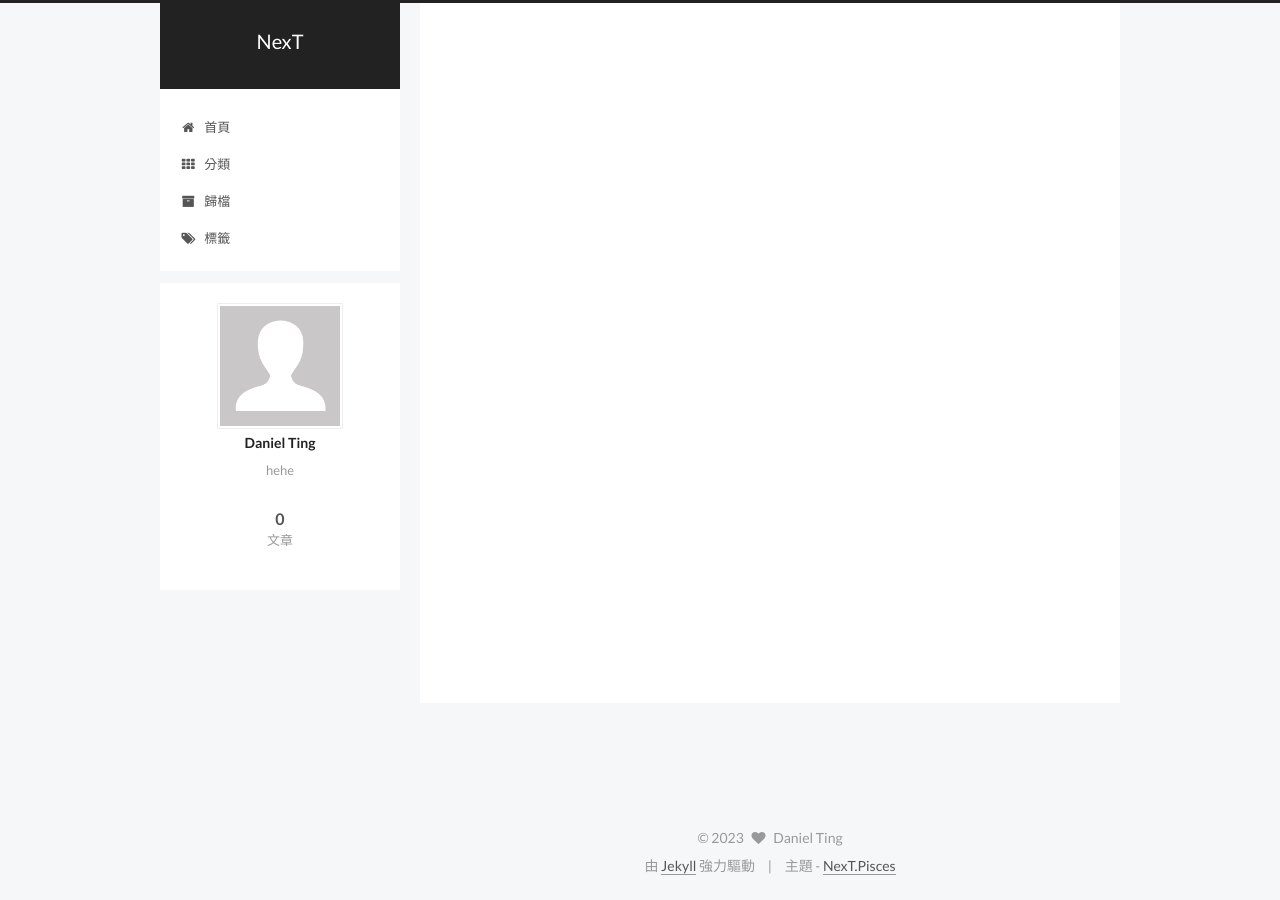
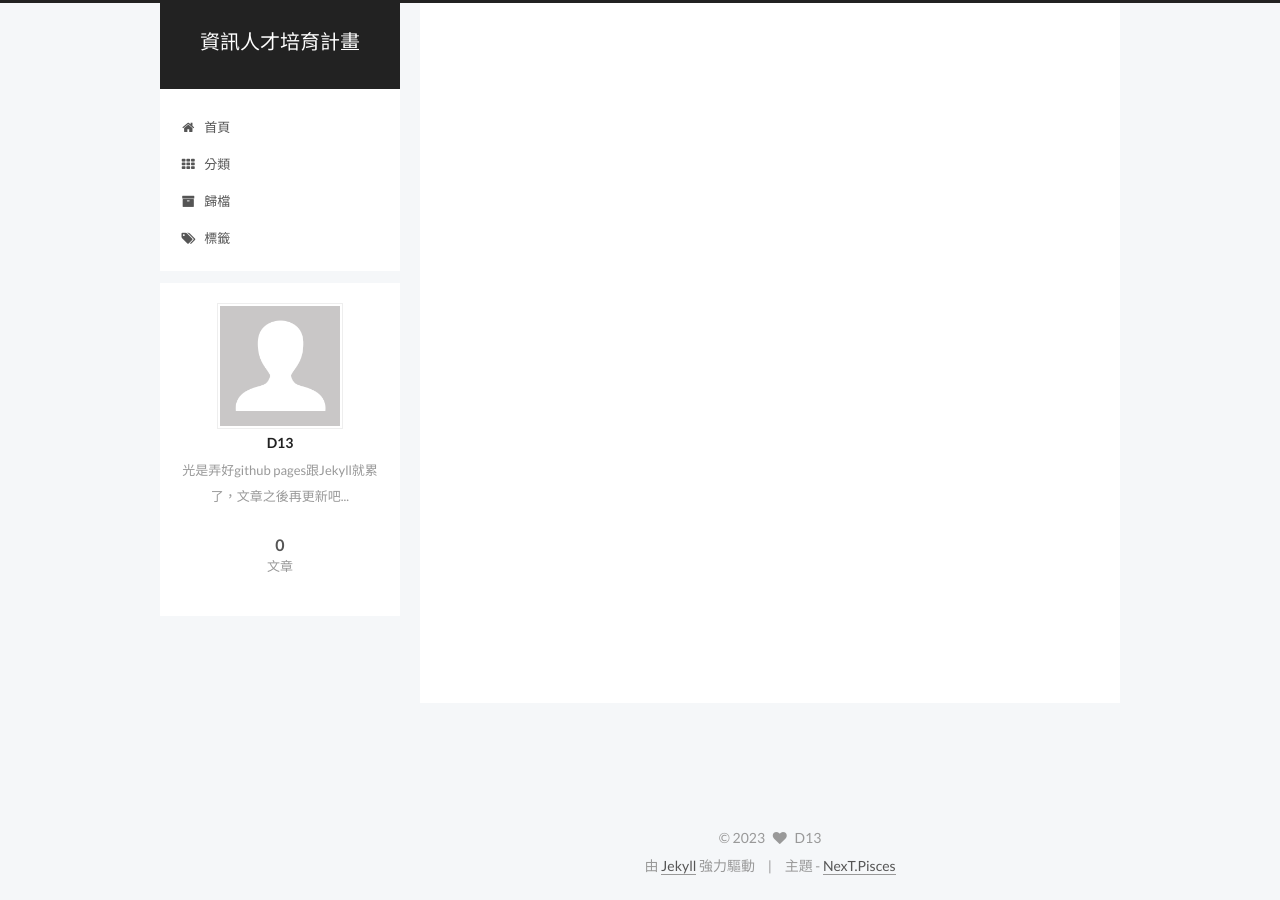
Before and after one commit to D13Ting/D13Ting.github.io, a Jekyll site: the page built from index.html, in a window 1280 px wide. Built offline with Jekyll 4.4.1, drawn with Linux system fonts in a browser that asks for light colours; the list of posts is cut into pages by our own code.

Commit message:
修改介紹

```diff
--- a/_config.yml
+++ b/_config.yml
@@ -4,10 +4,10 @@
 # ---------------------------------------------------------------
 
 # Site
-title: NexT
+title: 資訊人才培育計畫
 subtitle:
-description: hehe
-author: Daniel Ting
+description: 光是弄好github pages跟Jekyll就累了，文章之後再更新吧...
+author: D13
 # Support language: de, en, fr-FR, id, ja, ko, pt-BR, pt, ru, zh-Hans, zh-hk, zh-tw
 language: zh-tw
 date_format: '%Y-%m-%d'
```
Also changed, not shown: 4 other files.
